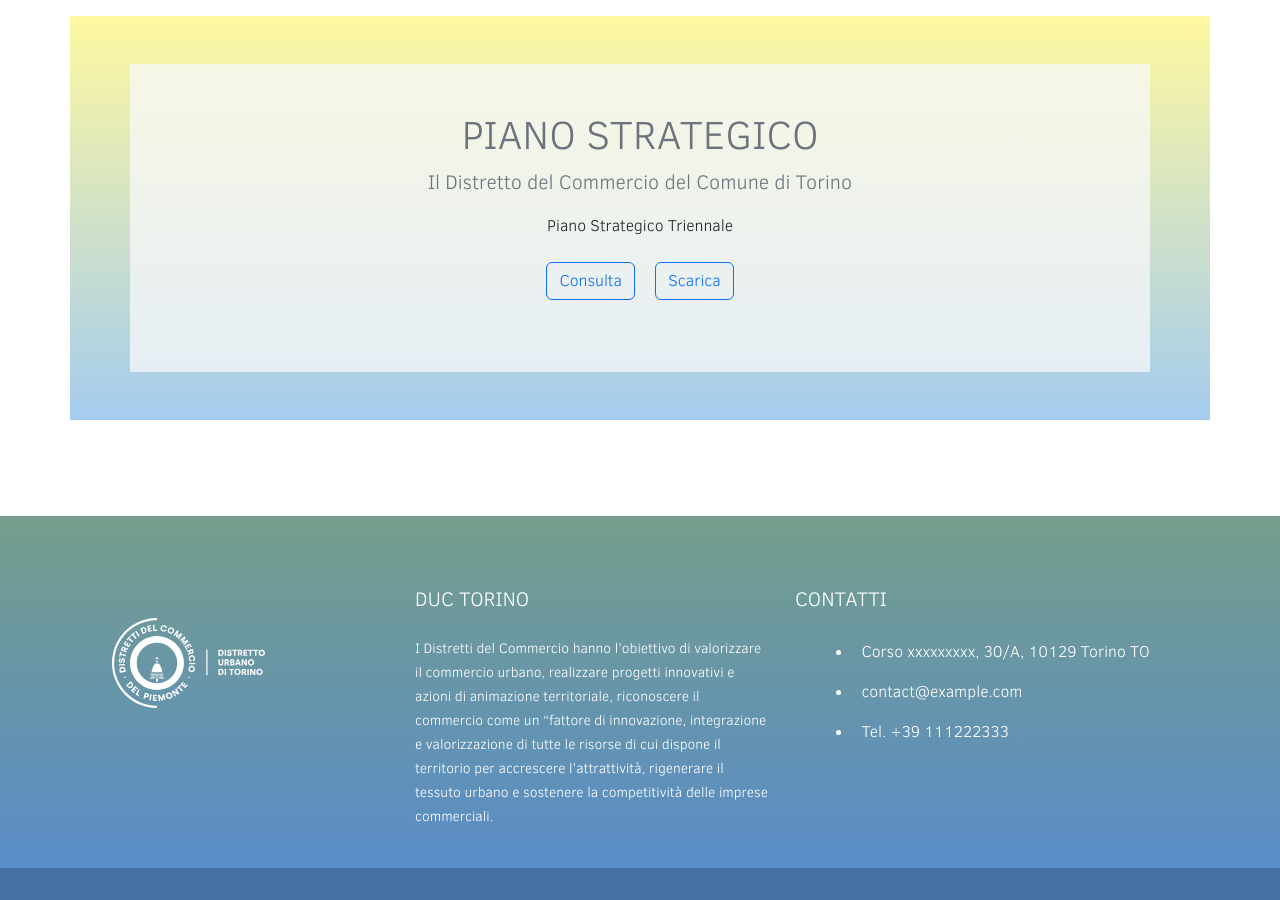
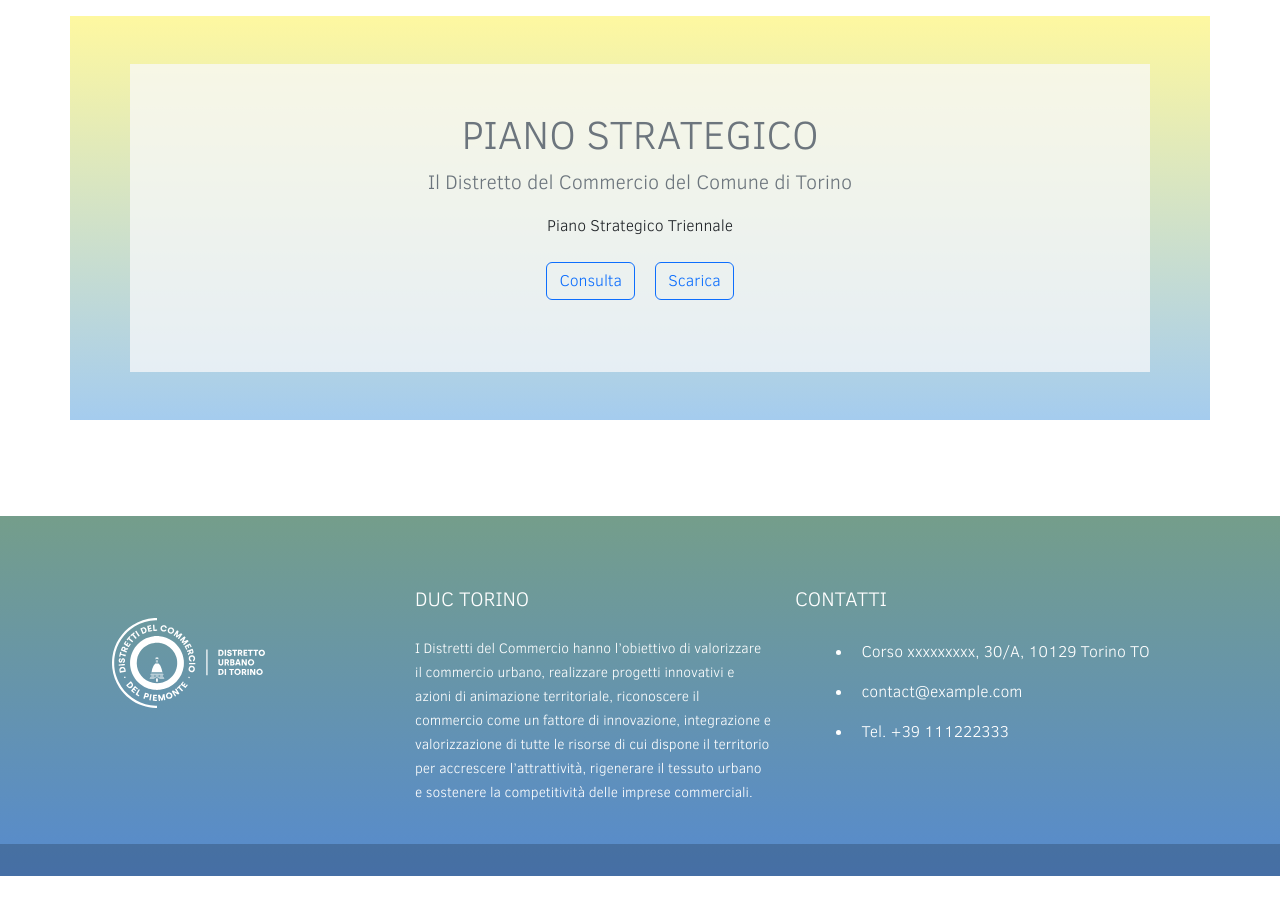
Before and after one commit to duz9/duc-torino, a Jekyll site: the page built from index.html, in a window 1280 px wide and 900 px high, scrolled down 2221 px. Built offline with Jekyll 4.4.1, drawn with Linux system fonts in a browser that asks for light colours; after the commit the page ends 3097 px from its top, so only the background shows below that.

Commit message:
fix text error

```diff
--- a/_includes/footer.html
+++ b/_includes/footer.html
@@ -9,7 +9,7 @@
           <h5 class="text-uppercase mb-4">DUC TORINO</h5>
 
           <p><small>
-            I Distretti del Commercio hanno l’obiettivo di valorizzare il commercio urbano, realizzare progetti innovativi e azioni di animazione territoriale, riconoscere il commercio come un “fattore di innovazione, integrazione e valorizzazione di tutte le risorse di cui dispone il territorio per accrescere l’attrattività, rigenerare il tessuto urbano e sostenere la competitività delle imprese commerciali.
+            I Distretti del Commercio hanno l’obiettivo di valorizzare il commercio urbano, realizzare progetti innovativi e azioni di animazione territoriale, riconoscere il commercio come un fattore di innovazione, integrazione e valorizzazione di tutte le risorse di cui dispone il territorio per accrescere l’attrattività, rigenerare il tessuto urbano e sostenere la competitività delle imprese commerciali.
           </small></p>
         </div>
 
```
